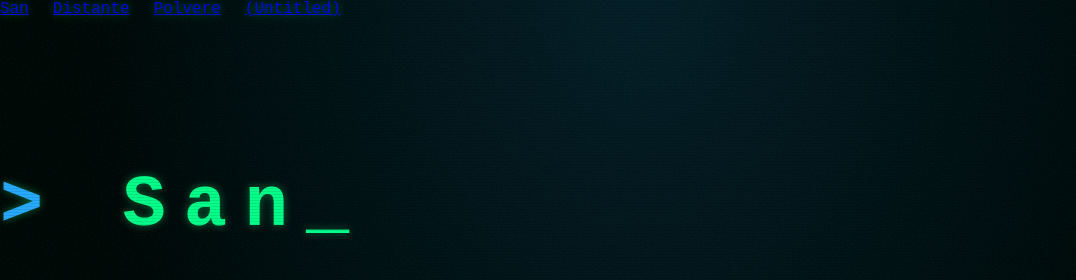
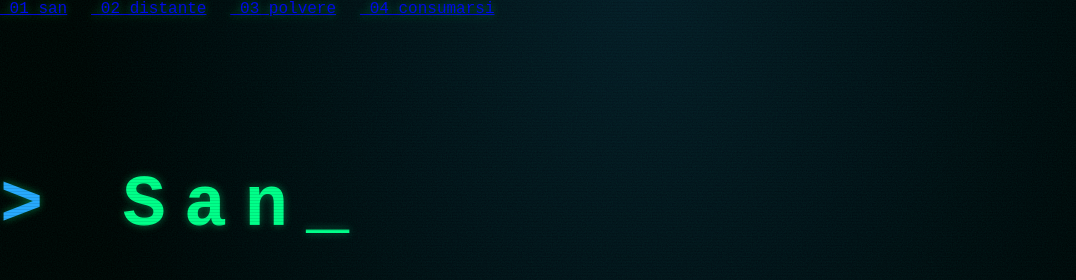
Before and after one commit to alicemarea/alicemarea, a plain HTML site: page san.html in a window 1280 px wide. Shown: the top 280 px of the page, 0-1076 px from the left. Drawn offline with Linux system fonts and the light colour scheme.

Commit message:
Update navigation links with new labels

```diff
--- a/san.html
+++ b/san.html
@@ -10,10 +10,10 @@
 
  <header class="site-header">
   <nav class="site-nav">
-    <a href="san.html" aria-current="page">San</a>
-    <a href="distante.html">Distante</a>
-    <a href="polvere.html">Polvere</a>
-    <a href="untitled.html">(Untitled)</a>
+    <a href="san.html" aria-current="page">_01 san</a>
+    <a href="distante.html">_02 distante</a>
+    <a href="polvere.html">_03 polvere</a>
+    <a href="untitled.html">_04 consumarsi</a>
   </nav>
 
 
```
